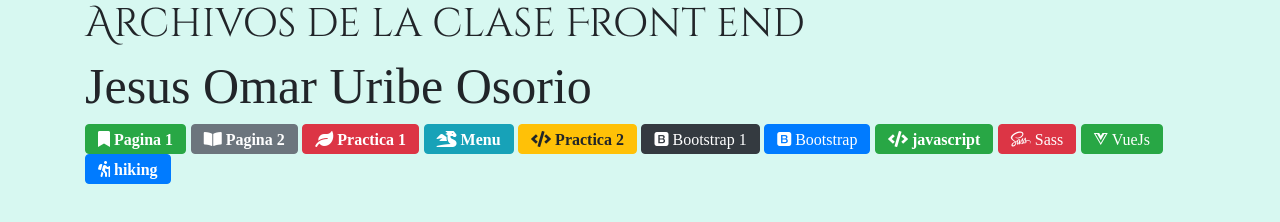
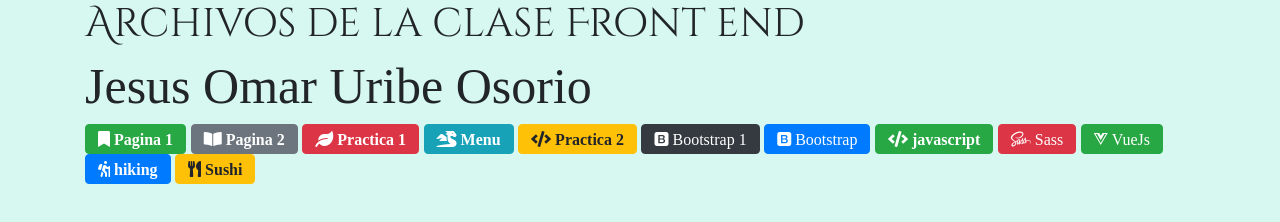
Before and after one commit to JesusUribe98/archivos-frontend, a plain HTML site: page index.html in a window 1280 px wide. Drawn offline with nearby package versions, Linux system fonts and the light colour scheme.

Commit message:
Se actualizo el indice

```diff
--- a/index.html
+++ b/index.html
@@ -29,6 +29,7 @@
     <a class="btn btn-danger fab fa-sass" href="scss/index.html"> Sass</a>
     <a class="btn btn-success fab fa-vuejs" href="Vue/index.html"> VueJs</a>
     <a class="btn btn-primary fas fa-hiking" href="hiking/index.html"> hiking</a>
+    <a class="btn btn-warning fas fa-utensils" href="sushi/index.html"> Sushi</a>
         </div>
     </div>
 </div>
```
Also changed, not shown: 1 other file.
